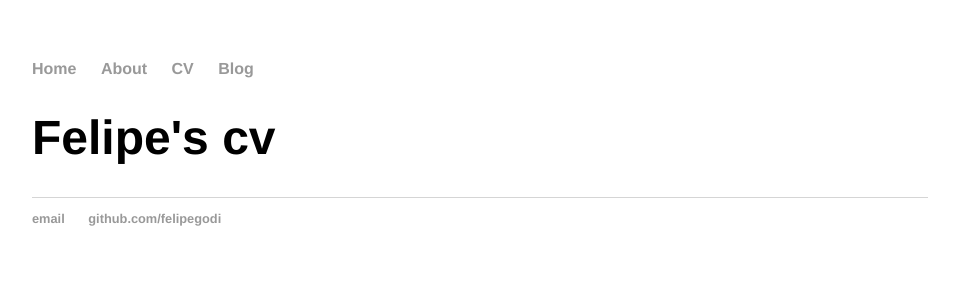
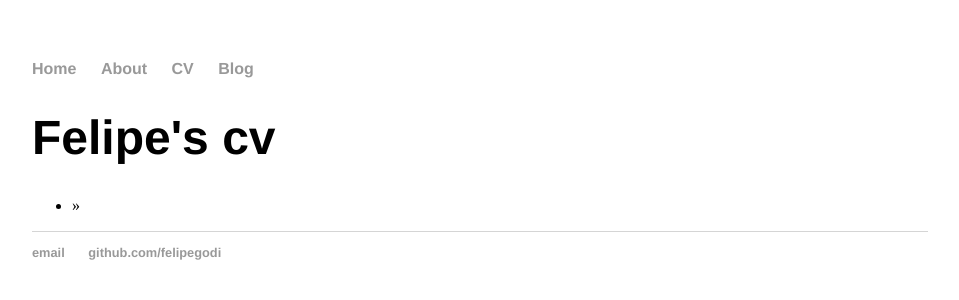
Before and after one commit to felipegodi/felipegodi2.github.io, a Jekyll site: the page built from cv/index.html, in a window 1280 px wide. Shown: the top 300 px of the page, without its empty margins (160-1119 px from the left). Built offline with Jekyll 4.4.1, drawn with Linux system fonts in a browser that asks for light colours.

Commit message:
Update index.html

```diff
--- a/cv/index.html
+++ b/cv/index.html
@@ -4,8 +4,5 @@ title: Felipe's cv
 ---
 <h1>{{ page.title }}</h1>
 <ul class="cv">
-
-	  {% for cv in site.cv %}
 	    <li><span>{{ cv.date | date_to_string }}</span> » <a href="{{ cv.url }}" title="{{ cv.title }}">{{ cv.title }}</a></li>
-	  {% endfor %}
 	</ul>
```
